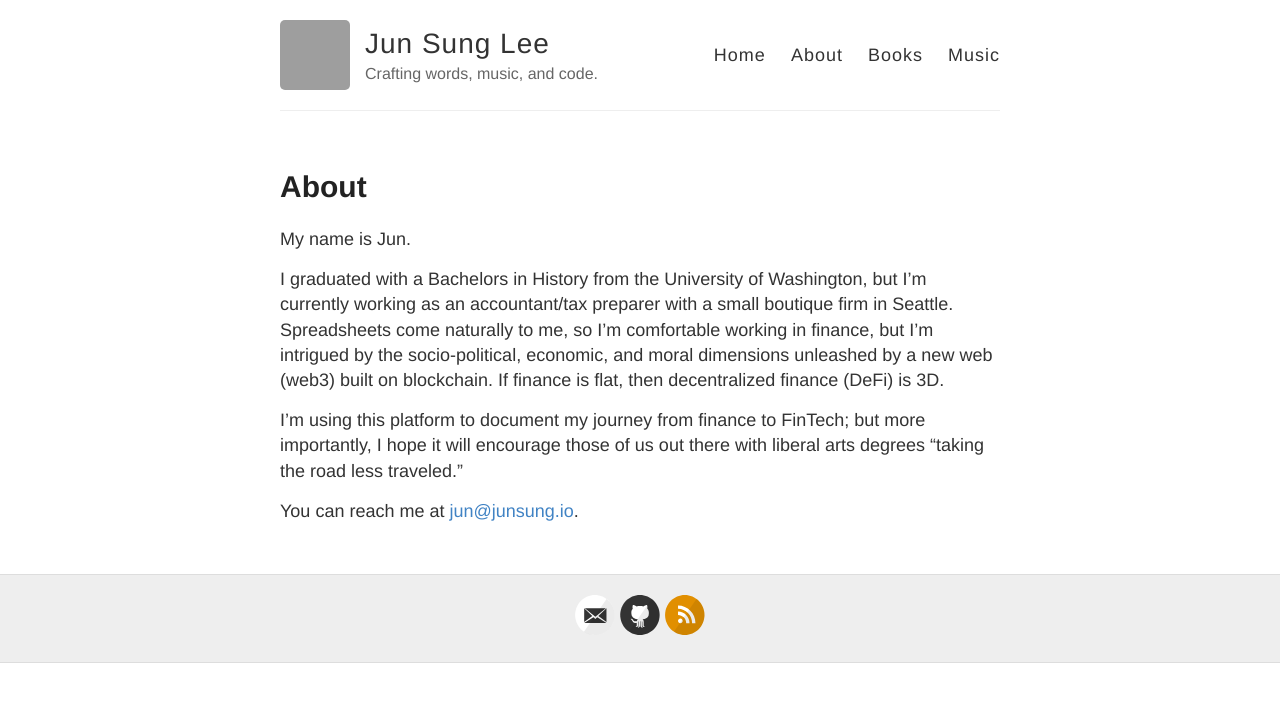
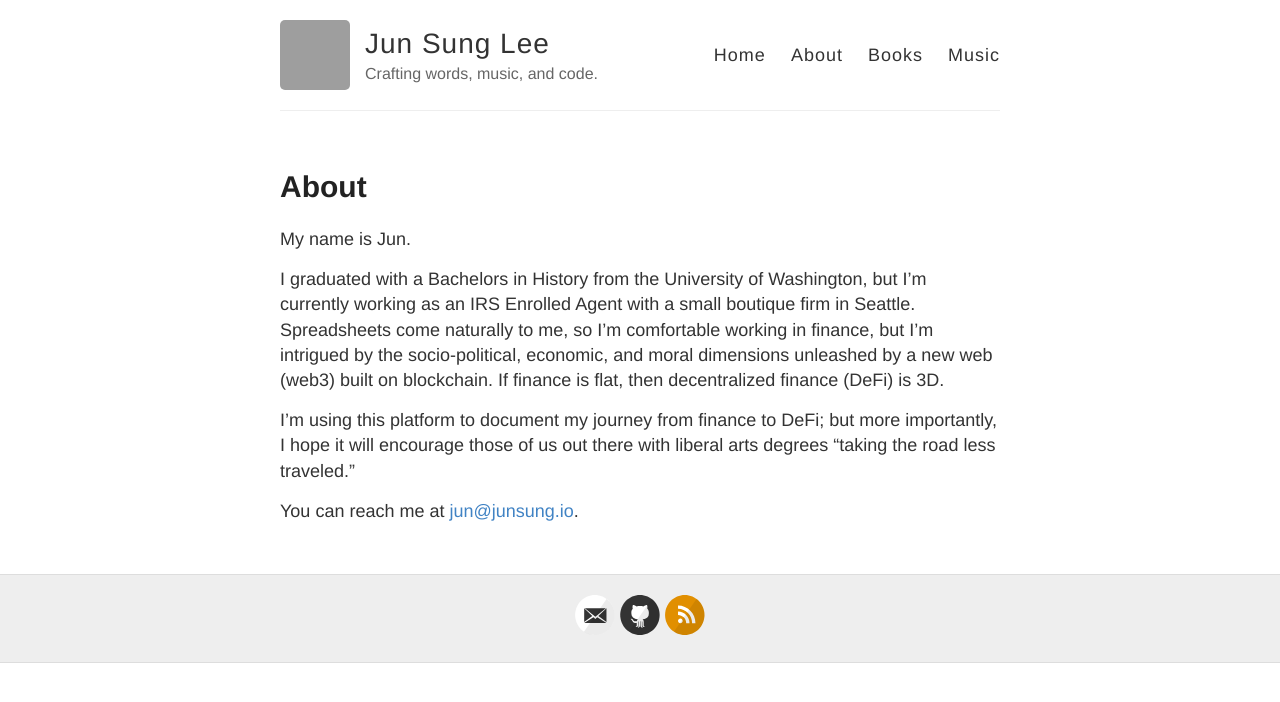
Before and after one commit to poastmil/junsunglee.com, a Jekyll site: the page built from about.md, in a window 1280 px wide. Shown: the top 702 px of the page. Built offline with Jekyll 4.4.1, drawn with Linux system fonts in a browser that asks for light colours; grey boxes are pictures that could not be loaded.

Commit message:
Update about.md

```diff
--- a/about.md
+++ b/about.md
@@ -6,8 +6,8 @@ permalink: /about/
 
 My name is Jun.
 
-I graduated with a Bachelors in History from the University of Washington, but I'm currently working as an accountant/tax preparer with a small boutique firm in Seattle. Spreadsheets come naturally to me, so I'm comfortable working in finance, but I'm intrigued by the socio-political, economic, and moral dimensions unleashed by a new web (web3) built on blockchain. If finance is flat, then decentralized finance (DeFi) is 3D.
+I graduated with a Bachelors in History from the University of Washington, but I'm currently working as an IRS Enrolled Agent with a small boutique firm in Seattle. Spreadsheets come naturally to me, so I'm comfortable working in finance, but I'm intrigued by the socio-political, economic, and moral dimensions unleashed by a new web (web3) built on blockchain. If finance is flat, then decentralized finance (DeFi) is 3D.
 
-I'm using this platform to document my journey from finance to FinTech; but more importantly, I hope it will encourage those of us out there with liberal arts degrees "taking the road less traveled."
+I'm using this platform to document my journey from finance to DeFi; but more importantly, I hope it will encourage those of us out there with liberal arts degrees "taking the road less traveled."
 
 You can reach me at [jun@junsung.io](jun@junsung.io).
```
